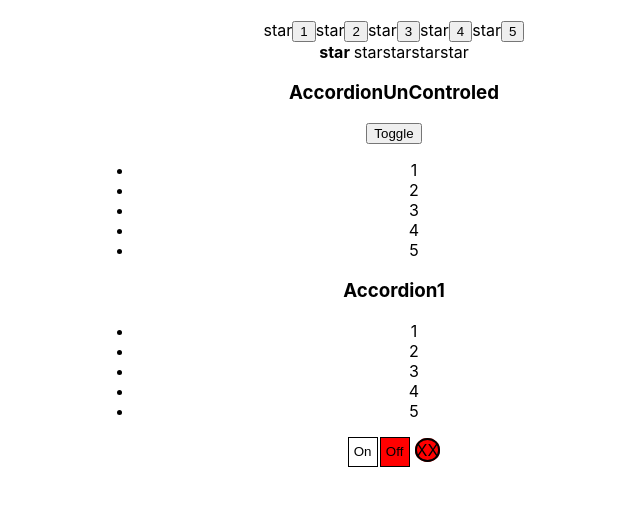
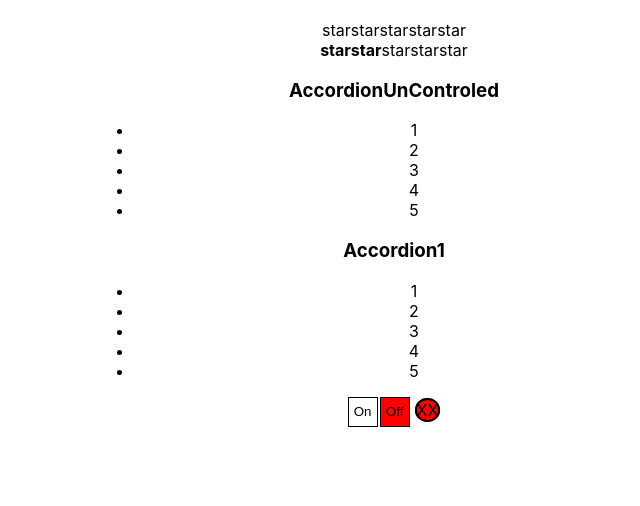
Before and after one commit to IvanSakovich/React-Lesson, a React (Create React App) app: page / in a window 1280 px wide. Shown: the top 506 px of the page, without its empty margins (246-886 px from the left). Built offline with nearby package versions, Linux system fonts and the light colour scheme.

Commit message:
React lesson 8, no homework, callback

```diff
--- a/src/App.js
+++ b/src/App.js
@@ -1,14 +1,14 @@
-import React from 'react';
+import React, {useState} from 'react';
 import './App.css';
+import Rating from './components/Rating/Rating';
 //import {v1} from 'uuid';
 import Accordion from './components/Accordion/Accordion';
-import Rating from './components/Rating/Rating';
 import OnOff from './components/OnOff/OnOff';
 import AccordionUnControled from './components/Accordion/AccordionUnControled';
 import UnControledRating from './components/Rating/UnControledRating';
 
 const App = () => {
-
+let [ratingValue, setRatingValue] =useState(2);
   return (
     <div className="App">
       {/* <PageTitle title={"1"}/>
@@ -22,9 +22,9 @@
       <Accordion title={"Accordion1"}/>
       <Accordion title={"Accordion2"}/> */}
       <UnControledRating />
-      <Rating value={1}/>
+        <Rating value={ratingValue} onClick={setRatingValue} />
       <AccordionUnControled title={"AccordionUnControled"}/>
-      <Accordion title={"Accordion1"} collapsed={false}/>
+        <Accordion title={"Accordion1"} collapsed={false}/>
       <OnOff/>
     </div>
   );
--- a/src/components/Accordion/AccordionUnControled.js
+++ b/src/components/Accordion/AccordionUnControled.js
@@ -5,8 +5,8 @@
   //const collapsed = false;
   let [collapsed, setCollapsed] = useState(false);
      return <div>
-    <AccordionTitle title={props.title}/>
-    <button onClick={() => {setCollapsed(!collapsed)}}>Toggle</button>
+    <AccordionTitle title={props.title} onClick={() => {setCollapsed(!collapsed)}}/>
+
     { collapsed === false && <AccordionBody />}
   </div>
   }
@@ -14,7 +14,7 @@
 
 function AccordionTitle (props) {
   return <div>
-  <h3>{props.title}</h3>
+  <h3 onClick={() => {props.onClick()}}>{props.title}</h3>
   </div>
 }
 
--- a/src/components/Rating/Rating.js
+++ b/src/components/Rating/Rating.js
@@ -1,30 +1,21 @@
 import React from 'react';
 //import {v1} from 'uuid';
-import Star from './Star/Star';
+import  StarRating from './Star/StarRating';
 
 // type RatingProps = {
 //   value: number
 // }
 
-function Rating (props
-  // : RatingProps
-  ) {
-  //  return ( <Star />)
+function Rating (props) {
       if (props.value === 0 | 1 | 2 | 3 | 4 | 5) {
         return (<div>
-          <Star selected={props.value > 0}/>
-          <Star selected={props.value > 1}/>
-          <Star selected={props.value > 2}/>
-          <Star selected={props.value > 3}/>
-          <Star selected={props.value > 4}/>
+          <StarRating selected={props.value > 0} onClick={props.onClick} value={1}/>
+          <StarRating selected={props.value > 1} onClick={props.onClick} value={2}/>
+          <StarRating selected={props.value > 2} onClick={props.onClick} value={3}/>
+          <StarRating selected={props.value > 3} onClick={props.onClick} value={4}/>
+          <StarRating selected={props.value > 4} onClick={props.onClick} value={5}/>
           </div>)
 }
-      return (<div>
-        <Star selected={false}/>
-        <Star selected={false}/>
-        <Star selected={false}/>
-        <Star selected={false}/>
-        <Star selected={false}/>
-        </div>)
+
 }
 export default Rating;
--- a/src/components/Rating/Star/Star.js
+++ b/src/components/Rating/Star/Star.js
@@ -1,19 +1,9 @@
 import React from 'react';
 //import {v1} from 'uuid';
 
-// type StarProspType = {
-//   select: boolean
-// }
-
-function Star (
-   props
-  //  : StarProspType
-  ) {
-    if (props.selected === true) {
-      return <span><b>star </b></span>
-    } else {
-      return <span>star</span>
-    }
+function Star (props){
+  return <span
+      onClick={() => {props.setValue()}}>{props.selected ? <b>star</b> : "star"}
+  </span>
 }
-
 export default Star;
--- /dev/null
+++ b/src/components/Rating/Star/StarRating.js
@@ -0,0 +1,9 @@
+import React from 'react';
+//import {v1} from 'uuid';
+
+function StarRating (props){
+  return <span onClick={() => {props.onClick(props.value)}}>
+       {props.selected ? <b>star</b> : "star"}
+  </span>
+}
+export default StarRating;
--- a/src/components/Rating/UnControledRating.js
+++ b/src/components/Rating/UnControledRating.js
@@ -13,19 +13,19 @@
   //  return ( <Star />)
       if (props.value === 0 | 1 | 2 | 3 | 4 | 5) {
         return (<div>
-          <Star selected={value > 0}/><button onClick={() => {setValue(1)}}>1</button>
-          <Star selected={value > 1}/><button onClick={() => {setValue(2)}}>2</button>
-          <Star selected={value > 2}/><button onClick={() => {setValue(3)}}>3</button>
-          <Star selected={value > 3}/><button onClick={() => {setValue(4)}}>4</button>
-          <Star selected={value > 4}/><button onClick={() => {setValue(5)}}>5</button>
+          <Star selected={value > 0} setValue={() => {setValue(1)}} />
+          <Star selected={value > 1} setValue={() => {setValue(2)}} />
+          <Star selected={value > 2} setValue={() => {setValue(3)}} />
+          <Star selected={value > 3} setValue={() => {setValue(4)}} />
+          <Star selected={value > 4} setValue={() => {setValue(5)}} />
           </div>)
 }
-      return (<div>
-        <Star selected={false}/>
-        <Star selected={false}/>
-        <Star selected={false}/>
-        <Star selected={false}/>
-        <Star selected={false}/>
-        </div>)
+  {/* return (<div>
+        <Star selected={false} setValue={setValue}/>
+        <Star selected={false} setValue={setValue}/>
+        <Star selected={false} setValue={setValue}/>
+        <Star selected={false} setValue={setValue}/>
+        <Star selected={false} setValue={setValue}/>
+        </div>)*/}
 }
 export default UnControledRating;
```
Also changed, not shown: package.json (+9 -12 lines), 1 other file (tests, documents, lock files or other folders).
